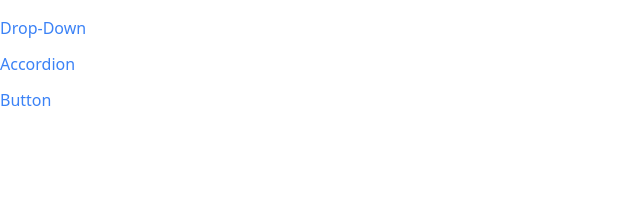
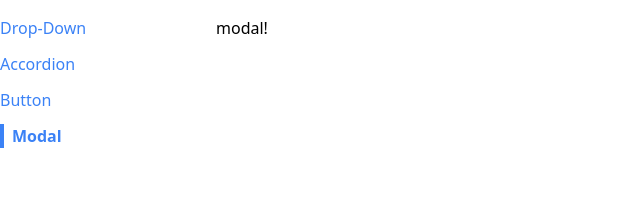
Before and after one commit to lxkrmr/react-comps-2023, a React (Create React App) app: page /modal in a window 1280 px wide. Shown: the top 198 px of the page, without its empty margins (0-640 px from the left). Built offline with nearby package versions, Linux system fonts and the light colour scheme.

Commit message:
✨ introduce moda sceleton

```diff
--- a/src/App.js
+++ b/src/App.js
@@ -4,6 +4,7 @@
 import AccordionPage from './pages/AccordionPage';
 import DropDownPage from './pages/DropDownPage';
 import ButtonPage from './pages/ButtonPage';
+import ModalPage from './pages/ModalPage';
 
 function App() {
   const { currentPath } = useNavigation();
@@ -20,6 +21,9 @@
         <Route path="/button">
           <ButtonPage />
         </Route>
+        <Route path="/modal">
+          <ModalPage />
+        </Route>
       </div>
     </div>
   );
--- /dev/null
+++ b/src/components/Modal.js
@@ -0,0 +1,5 @@
+function Modal() {
+  return <div>modal!</div>;
+}
+
+export default Modal;
--- a/src/components/Sidebar.js
+++ b/src/components/Sidebar.js
@@ -5,6 +5,7 @@
     { label: 'Drop-Down', path: '/dropdown' },
     { label: 'Accordion', path: '/accordion' },
     { label: 'Button', path: '/button' },
+    { label: 'Modal', path: '/modal' },
   ];
 
   const renderedLinks = links.map((link) => (
--- /dev/null
+++ b/src/pages/ModalPage.js
@@ -0,0 +1,11 @@
+import Modal from '../components/Modal';
+
+function ModalPage() {
+  return (
+    <div>
+      <Modal />
+    </div>
+  );
+}
+
+export default ModalPage;
```
